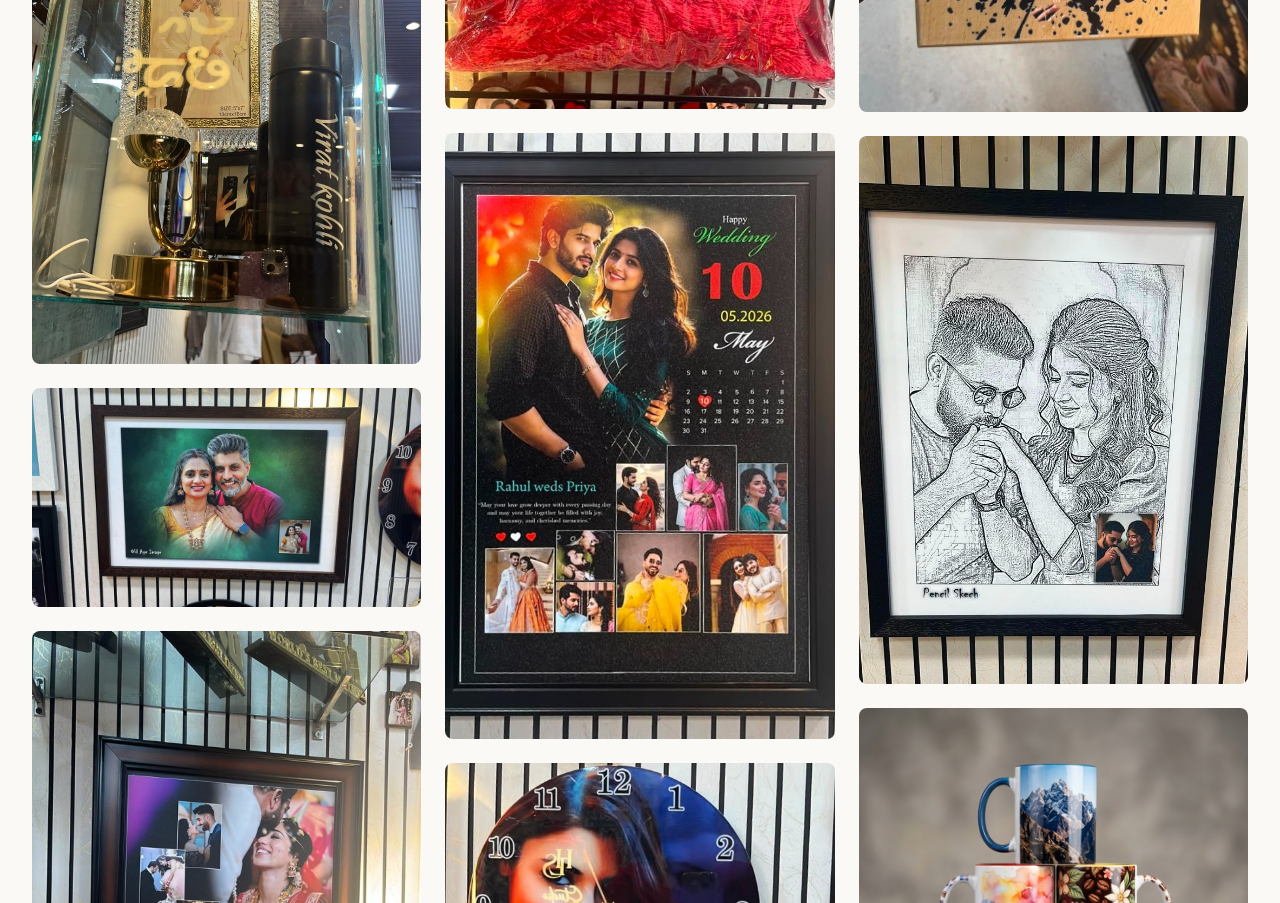
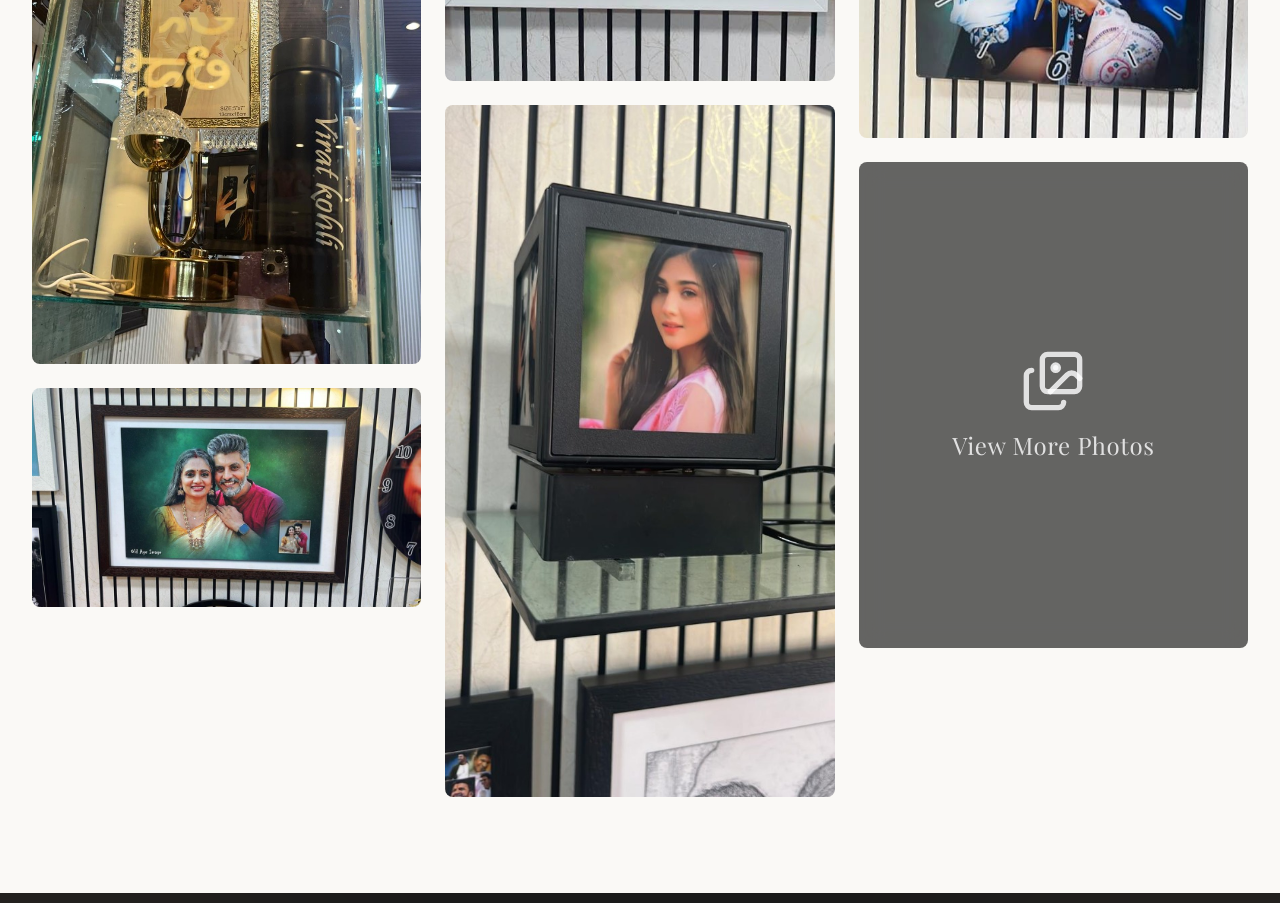
Before and after one commit to Christopher-91/Dream-Studio, a React (Vite) app: page / in a window 1280 px wide. Shown: the part 4080-4983 px from the top of the page. Built offline with nearby package versions, Linux system fonts and the light colour scheme; a web font is replaced by a local one.

Commit message:
Added 'View More Photos' Section

```diff
--- a/src/components/Gallery.jsx
+++ b/src/components/Gallery.jsx
@@ -1,6 +1,6 @@
 import { useState, useEffect, useCallback, useMemo } from 'react';
 import { motion, AnimatePresence } from 'framer-motion';
-import { X, ChevronLeft, ChevronRight, PlayCircle } from 'lucide-react';
+import { X, ChevronLeft, ChevronRight, PlayCircle, Images } from 'lucide-react';
 
 const mediaList = [
   { type: 'image', src: '/assets/resin-couple-plate.jpg', alt: 'Couple Photo Resin Plate', category: 'Resin Art' },
@@ -22,6 +22,8 @@ const mediaList = [
   { type: 'image', src: '/assets/pencil-sketch-frame.jpg', alt: 'Pencil Sketch Portrait Frame', category: 'Frames' },
   { type: 'image', src: '/assets/custom-mugs.jpg', alt: 'Custom Printed Mugs Pyramid', category: 'Printing' },
   { type: 'image', src: '/assets/wall-frames-display.jpg', alt: 'Studio Wall Frames Display', category: 'Photography' },
+  { type: 'image', src: '/assets/couple-portrait-frame.jpg', alt: 'Couple Portrait Frame', category: 'Frames' },
+  { type: 'image', src: '/assets/gift-cushions-wall.jpg', alt: 'Gift Cushions Wall', category: 'Gifts' },
   { type: 'video', src: '/assets/WhatsApp Video 1.mp4', alt: 'Studio Showcase 1', category: 'Video' },
   { type: 'video', src: '/assets/WhatsApp Video 2.mp4', alt: 'Studio Showcase 2', category: 'Video' },
   { type: 'video', src: '/assets/WhatsApp Video 3.mp4', alt: 'Studio Showcase 3', category: 'Video' },
@@ -32,10 +34,18 @@ const mediaList = [
 export default function Gallery() {
   const [filter, setFilter] = useState('photos');
   const [selectedIndex, setSelectedIndex] = useState(null);
+  const [showAllPhotos, setShowAllPhotos] = useState(false);
 
   const filteredMedia = useMemo(() => {
     return mediaList.filter(item => filter === 'photos' ? item.type === 'image' : item.type === 'video');
   }, [filter]);
+
+  const displayedMedia = useMemo(() => {
+    if (filter === 'photos' && !showAllPhotos) {
+      return filteredMedia.slice(0, 12);
+    }
+    return filteredMedia;
+  }, [filteredMedia, filter, showAllPhotos]);
 
   const handleNext = useCallback((e) => {
     if (e) e.stopPropagation();
@@ -75,7 +85,7 @@ export default function Gallery() {
 
           <div className="flex justify-center mt-8 space-x-4">
             <button
-              onClick={() => { setFilter('photos'); setSelectedIndex(null); }}
+              onClick={() => { setFilter('photos'); setSelectedIndex(null); setShowAllPhotos(false); }}
               className={`px-8 py-2.5 rounded-full font-medium transition-colors ${
                 filter === 'photos'
                   ? 'bg-accent text-white shadow-lg'
@@ -85,7 +95,7 @@ export default function Gallery() {
               Photos
             </button>
             <button
-              onClick={() => { setFilter('videos'); setSelectedIndex(null); }}
+              onClick={() => { setFilter('videos'); setSelectedIndex(null); setShowAllPhotos(false); }}
               className={`px-8 py-2.5 rounded-full font-medium transition-colors ${
                 filter === 'videos'
                   ? 'bg-accent text-white shadow-lg'
@@ -98,7 +108,7 @@ export default function Gallery() {
         </div>
 
         <div className="columns-1 md:columns-2 lg:columns-3 gap-6 space-y-6 mt-12">
-          {filteredMedia.map((item, index) => (
+          {displayedMedia.map((item, index) => (
             <motion.div
               key={index}
               initial={{ opacity: 0, y: 20 }}
@@ -132,6 +142,21 @@ export default function Gallery() {
               </div>
             </motion.div>
           ))}
+
+          {filter === 'photos' && !showAllPhotos && filteredMedia.length > 12 && (
+            <motion.div
+              initial={{ opacity: 0, y: 20 }}
+              whileInView={{ opacity: 1, y: 0 }}
+              viewport={{ once: true }}
+              className="break-inside-avoid relative overflow-hidden rounded-lg group cursor-pointer bg-black/60 hover:bg-black/80 backdrop-blur-md transition-all duration-300 flex flex-col items-center justify-center aspect-[4/5]"
+              onClick={() => setShowAllPhotos(true)}
+            >
+              <div className="flex flex-col items-center justify-center p-8 text-white/80 group-hover:text-white transition-colors">
+                <Images className="w-16 h-16 mb-4 group-hover:-translate-y-2 group-hover:text-accent transition-all duration-300" />
+                <span className="font-serif text-2xl font-medium tracking-wide text-center">View More Photos</span>
+              </div>
+            </motion.div>
+          )}
         </div>
       </div>
 
```
Also changed, not shown: public/assets/couple-portrait-frame.jpg (added), public/assets/gift-cushions-wall.jpg (added).
